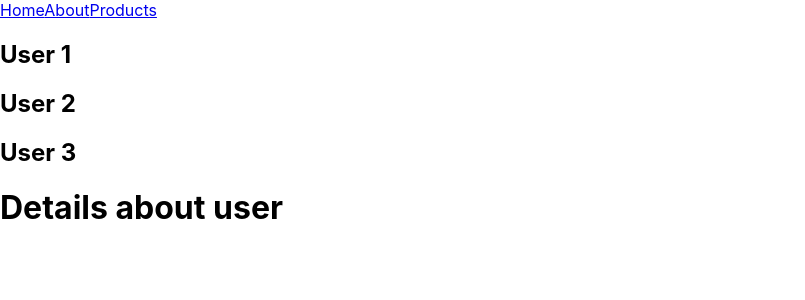
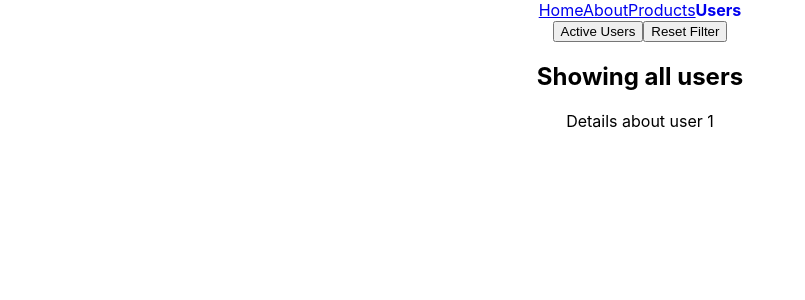
Before and after one commit to shivkumarprajapat/React-Router-Tutorials-v6, a React (Create React App) app: page /users/1 in a window 1280 px wide. Shown: the top 300 px of the page, without its empty margins (0-805 px from the left). Built offline with nearby package versions, Linux system fonts and the light colour scheme.

Commit message:
Search Params Added

```diff
--- a/src/components/Navbar.js
+++ b/src/components/Navbar.js
@@ -19,6 +19,9 @@ export const Navbar = () => {
       <NavLink to='/products' style={navLinkStyles}>
         Products
       </NavLink>
+            <NavLink to='/users' style={navLinkStyles}>
+      Users
+      </NavLink>
     </nav>
   )
 }
--- a/src/components/UserDetails.js
+++ b/src/components/UserDetails.js
@@ -1,3 +1,6 @@
+import { useParams } from 'react-router-dom'
+
 export const UserDetails = () => {
-  return <h1>Details about user</h1>
+  const { userId } = useParams()
+  return <div>Details about user {userId}</div>
 }
--- a/src/components/Users.js
+++ b/src/components/Users.js
@@ -1,11 +1,21 @@
-import { Outlet } from 'react-router-dom'
+import { Outlet, useSearchParams } from 'react-router-dom'
 
 export const Users = () => {
+  const [searchParams, setSearchParams] = useSearchParams()
+  const showActiverUsers = searchParams.get('filter') === 'active'
   return (
     <>
-      <h2>User 1</h2>
-      <h2>User 2</h2>
-      <h2>User 3</h2>
+      <div>
+        <button onClick={() => setSearchParams({ filter: 'active' })}>
+          Active Users
+        </button>
+        <button onClick={() => setSearchParams({})}>Reset Filter</button>
+      </div>
+      {showActiverUsers ? (
+        <h2>Showing active users</h2>
+      ) : (
+        <h2>Showing all users</h2>
+      )}
       <Outlet />
     </>
   )
--- a/src/index.css
+++ b/src/index.css
@@ -1,8 +1,6 @@
-.App {
-  text-align: center;
-}
 body {
   margin: 0;
+  text-align: center;
   font-family: -apple-system, BlinkMacSystemFont, 'Segoe UI', 'Roboto', 'Oxygen',
     'Ubuntu', 'Cantarell', 'Fira Sans', 'Droid Sans', 'Helvetica Neue',
     sans-serif;
```
